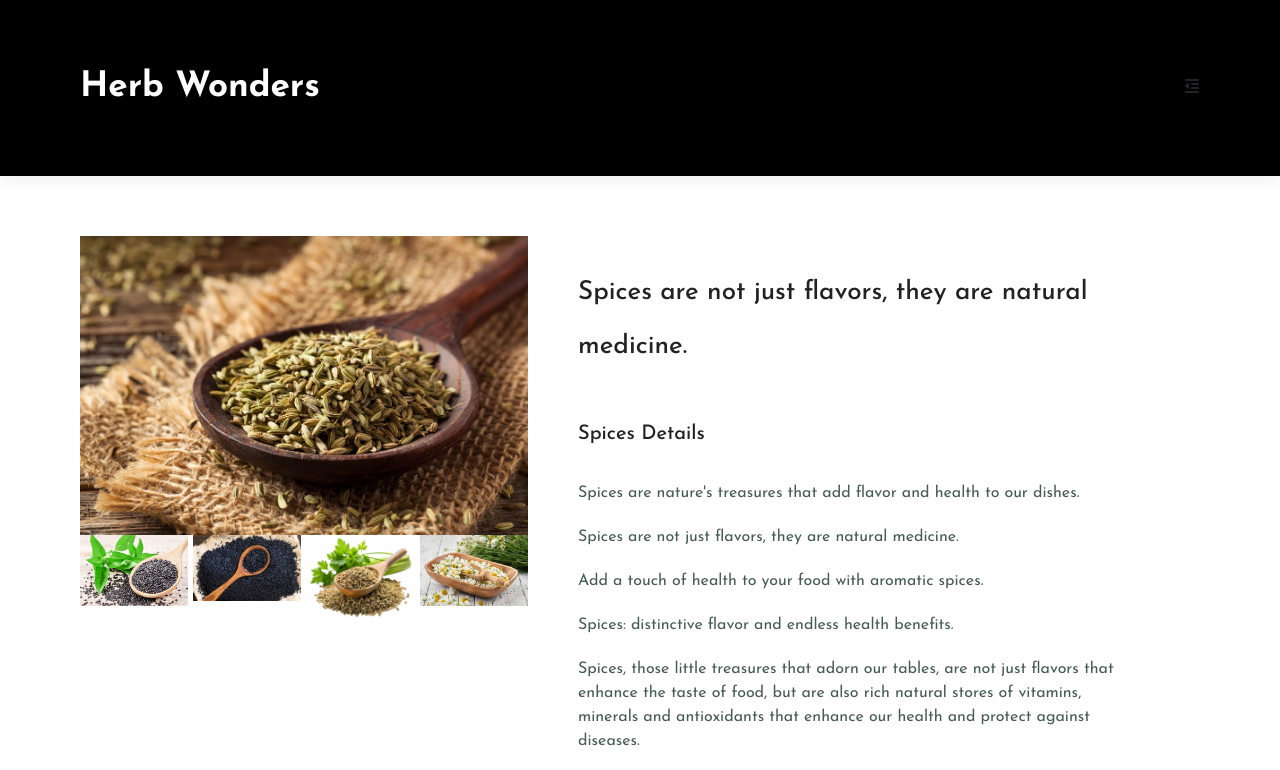
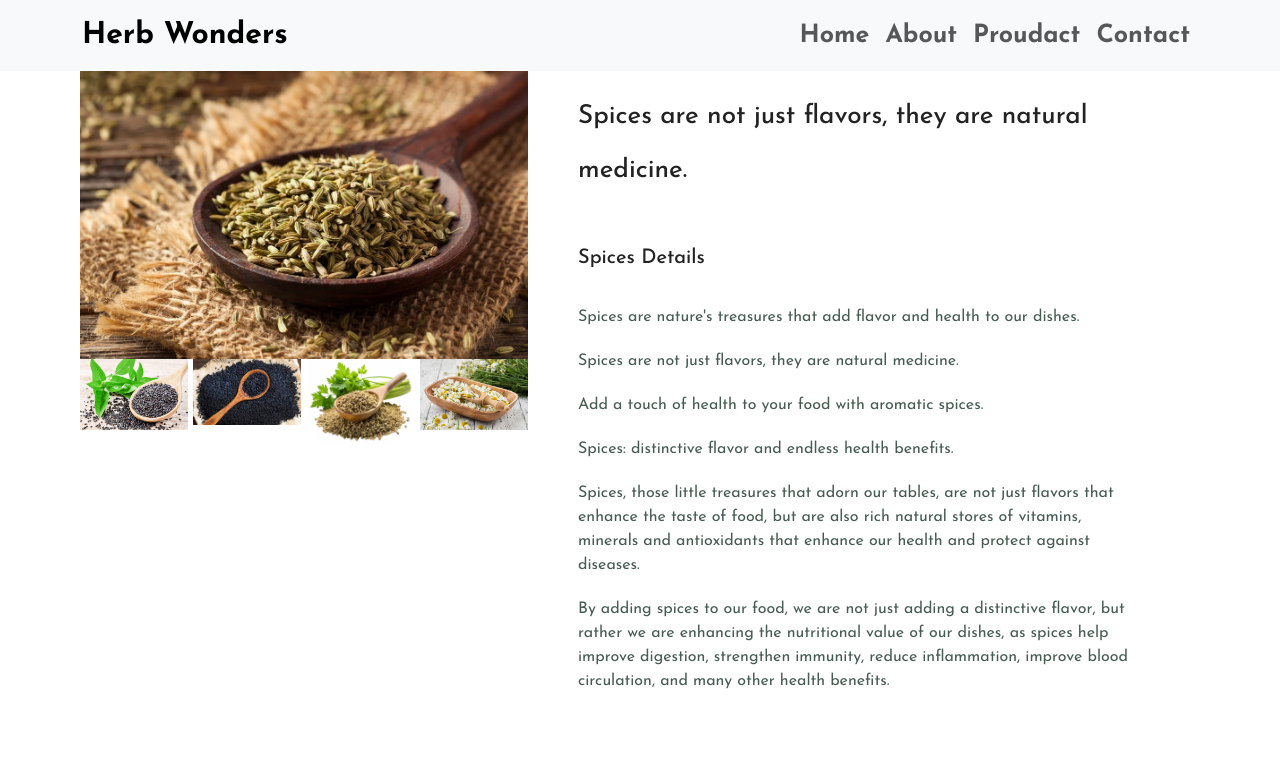
Before and after one commit to Youssefatef289/Herb-Wonders-2, a plain HTML site: page sproduct.html in a window 1280 px wide. Shown: the top 770 px of the page. Drawn offline with nearby package versions, Linux system fonts and the light colour scheme.

Commit message:
Update sproduct.html

```diff
--- a/sproduct.html
+++ b/sproduct.html
@@ -22,23 +22,48 @@
 </head>
 
 <body>
-    <section id="header">
-        <a href="#" class="logo">Herb Wonders </a>
 
-        <div>
-            <ul id="navbar">
-                <li><a href="index.html">Home</a></li>
-                <li><a class="active" href="">Products</a></li>
-                <li><a href="index.html">About</a></li>
-                <li><a href="">Contact</a></li>
-                <a href="#" id="close"><i class="fa-solid fa-xmark"></i></a>
-            </ul>
-        </div>
+        <!-- <header class="header">
+		<div class="container">
+			<a href="index.html" class="logo">Herb Wonders</a>
+			<input class="menu-btn" type="checkbox" id="menu-btn">
+			<label class="menu-icon" for="menu-btn"><span class="navicon"></span></label>
+			<ul class="menu">
+				<li><a href="index.html" class="active">Home</a></li>
+				<li><a href="#product1">Products</a></li>
+				<li><a href="#about">About</a></li>
+				<li><a href="#contact">Contact</a></li>
 
-        <div id="mobile">
-            <i id="bar" class="fas fa-outdent"></i>
-        </div>
-    </section>
+			</ul>
+		</div>
+
+	</header> -->
+      <!-- Navigation -->
+<nav class="navbar navbar-expand-lg navbar-light bg-light fixed-top">
+  <div class="container">
+    <a class="navbar-brand" href="#"> Herb Wonders</a>
+    <button class="navbar-toggler" type="button" data-bs-toggle="collapse" data-bs-target="#navbarResponsive" aria-controls="navbarResponsive" aria-expanded="false" aria-label="Toggle navigation">
+      <span class="navbar-toggler-icon"></span>
+    </button>
+    <div class="collapse navbar-collapse" id="navbarResponsive">
+      <ul class="navbar-nav ms-auto">
+        <li class="nav-item active">
+          <a class="nav-link" href="index.html">Home</a>
+        </li>
+        <li class="nav-item">
+          <a class="nav-link" href="#about">About</a>
+        </li>
+        <li class="nav-item">
+          <a class="nav-link" href="#product1">Proudact</a>
+        </li>
+        <li class="nav-item">
+          <a class="nav-link" href="#contact">Contact</a>
+        </li>
+      </ul>
+    </div>
+  </div>
+</nav>
+<!-- nav -->
 
     <section id="prodetails" class="section-p1">
         <div class="single-pro-image">
@@ -239,6 +264,8 @@
 
 
     <script src="script.js"></script>
+        <script src="https://cdn.jsdelivr.net/npm/bootstrap@5.3.3/dist/js/bootstrap.bundle.min.js"></script>
+
 </body>
 
 </html>
```
